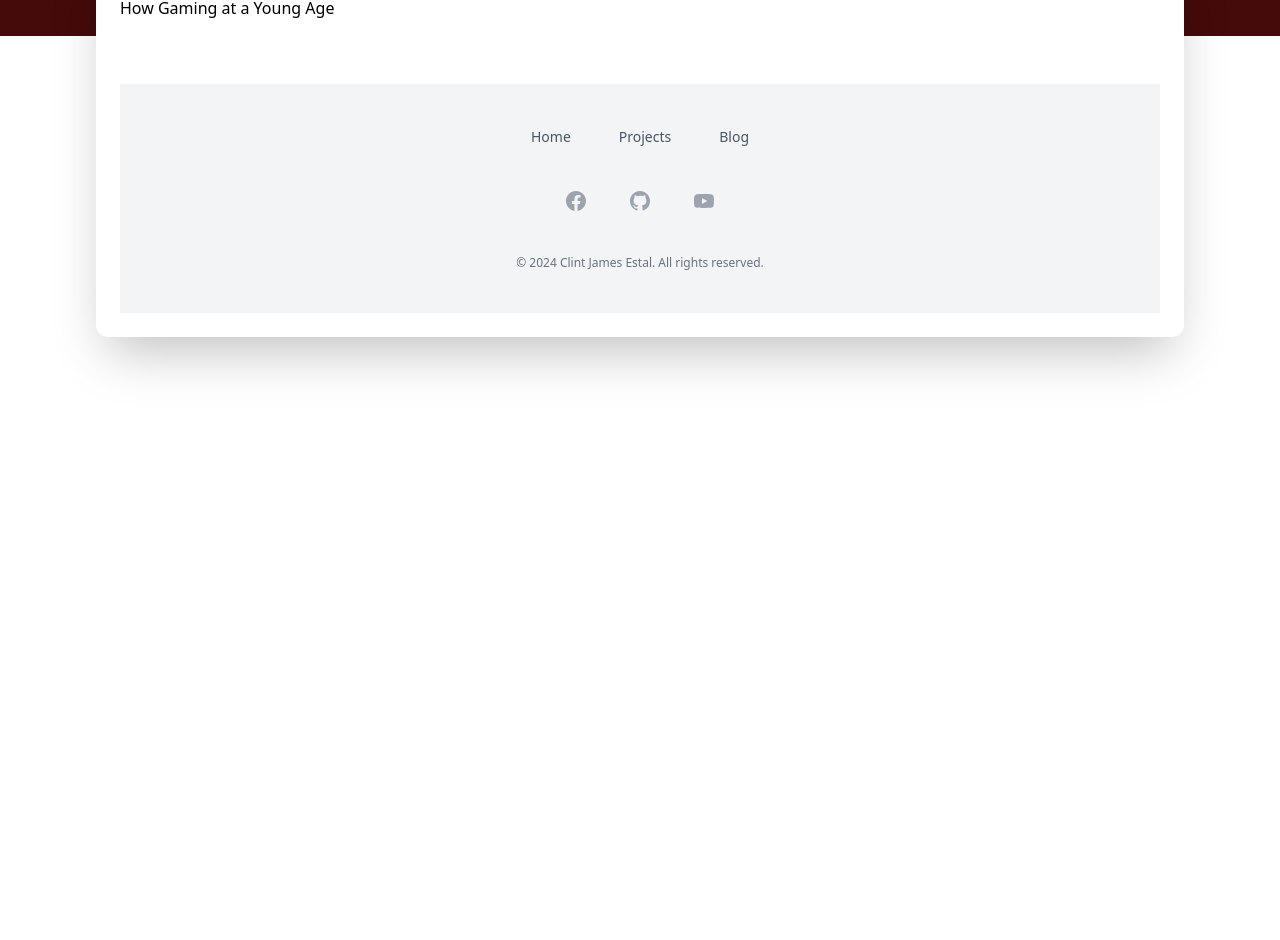
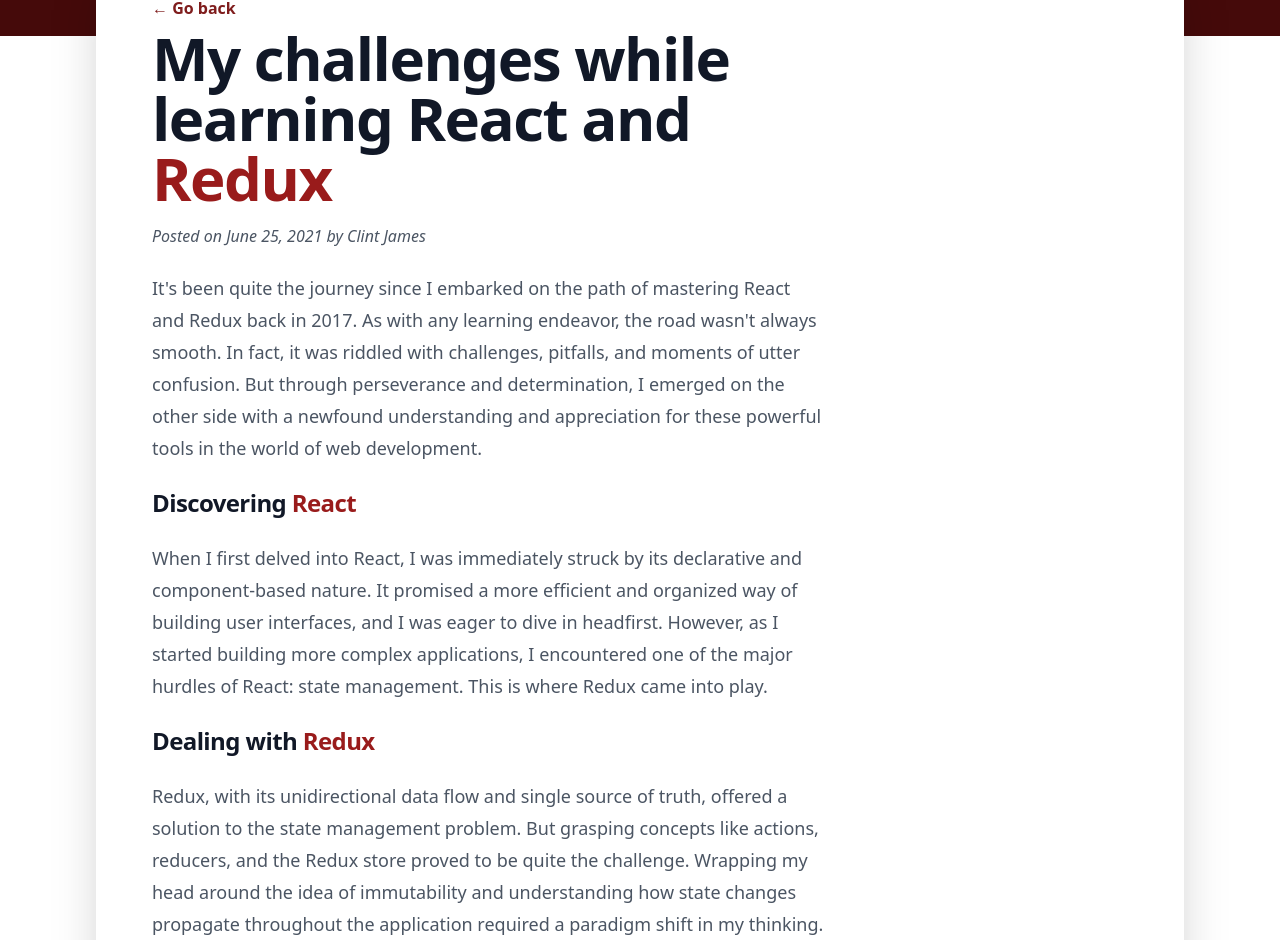
Before and after one commit to cjestal/clint-portfolio, a Nuxt app: page /Blog/my-challenges-learning-react-redux in a window 1280 px wide. Shown: the part 157-1097 px from the top of the page. Before the commit the page ends 800 px from the top, so only its background shows below. Built offline with nearby package versions, Linux system fonts and the light colour scheme.

Commit message:
blog ui updates

```diff
--- a/components/AboutMeSection.vue
+++ b/components/AboutMeSection.vue
@@ -5,7 +5,8 @@
 			<h1
 				class="text-3xl font-bold leading-tight tracking-tight text-gray-900 mb-3"
 			>
-				Hi there, I'm <span class="text-red-800">Clint James </span><span class="wave">👋</span>
+				Hi there, I'm <span class="text-red-800">Clint James </span
+				><span class="wave">👋</span>
 			</h1>
 
 			<p class="text-lg leading-8 text-gray-600 max-w-screen-3xl">
@@ -16,8 +17,14 @@
 				continuous discovery for 11 years.
 			</p>
 			<p class="text-lg leading-8 text-gray-600">
-				If you have a project you'd like to work on, I'd be happy to help. Let's
-				connect!
+				If you have a project you'd like to work on, I'd be happy to help.
+
+				<a
+					target="_blank"
+					href="https://calendly.com/cjestal-czhy/quick-chat-with-clint-james"
+					class="text-red-800"
+					>Let's connect!</a
+				>
 			</p>
 			<!-- socials -->
 			<div class="flex flex-wrap justify-start gap-2">
--- a/components/BlogPost.vue
+++ b/components/BlogPost.vue
@@ -12,6 +12,8 @@
 				>
 					{{ others }} <span class="text-red-800">{{ lastWord }}</span>
 				</h2>
+
+                <h3 class="my-4 text-gray-600 text-base italic">Posted on {{ datePosted }} by {{ author }}</h3>
 
 				<div class="mt-6 text-lg leading-8 text-gray-600">
 					<slot></slot>
--- a/components/ProjectsSection.vue
+++ b/components/ProjectsSection.vue
@@ -10,10 +10,10 @@
 		</div>
 
 		<div class="flex flex-col gap-6">
-			<div class="relative overflow-hidden rounded-lg lg:h-60">
+			<div class="relative overflow-hidden rounded-lg lg:h-72">
 				<div class="absolute inset-0">
 					<img
-						src="https://tailwindui.com/img/ecommerce-images/category-page-01-featured-collection.jpg"
+						src="https://images.unsplash.com/photo-1568992687947-868a62a9f521?q=80&w=2832&auto=format&fit=crop&ixlib=rb-4.0.3&ixid=M3wxMjA3fDB8MHxwaG90by1wYWdlfHx8fGVufDB8fHx8fA%3D%3D"
 						alt=""
 						class="h-full w-full object-cover object-center"
 					/>
@@ -38,12 +38,12 @@
 				</div>
 			</div>
 
-			<div class="relative overflow-hidden rounded-lg lg:h-60">
+			<div class="relative overflow-hidden rounded-lg lg:h-72">
 				<div class="absolute inset-0">
 					<img
-						src="https://tailwindui.com/img/ecommerce-images/category-page-01-featured-collection.jpg"
+						src="https://images.unsplash.com/photo-1575468130718-697b2fa904dc?q=80&w=2944&auto=format&fit=crop&ixlib=rb-4.0.3&ixid=M3wxMjA3fDB8MHxwaG90by1wYWdlfHx8fGVufDB8fHx8fA%3D%3D"
 						alt=""
-						class="h-full w-full object-cover object-center"
+						class="h-full w-full object-cover object-right"
 					/>
 				</div>
 				<div aria-hidden="true" class="relative h-96 w-full lg:hidden" />
--- a/nuxt.config.ts
+++ b/nuxt.config.ts
@@ -6,5 +6,14 @@ export default defineNuxtConfig({
     exposeConfig: true,
     viewer: true,
     // and more...
-  }
+  },
+  app: {
+    head: {
+      title: "Clint James",
+      meta: [
+        { charset: "utf-8" },
+        { name: "viewport", content: "width=device-width, initial-scale=1" },
+      ],
+    },
+  },
 })
--- a/pages/Blog/10-features-that-makes-tailwindcss-awesome.vue
+++ b/pages/Blog/10-features-that-makes-tailwindcss-awesome.vue
@@ -1,5 +1,25 @@
 <template>
-  <div>
-    <h1>10 Features That Makes TailwindCSS Awesome</h1>
-  </div>
+	<BlogPost
+		title="10 features that makes TailwindCSS awesome!"
+		author="Clint James"
+		datePosted="January 15, 2024"
+	>
+		<p class="mb-6">
+			From the pixelated landscapes of Diablo 2 to the immersive worlds of Dark
+			Cloud, my childhood was filled with adventures in gaming that shaped not
+			only my leisure time but also my career path. Growing up with gaming
+			consoles like the PlayStation 2 and Gameboy Advance, and spending hours
+			tinkering with games like The Sims and Pokémon, I never imagined that
+			these experiences would pave the way for a career in web development.
+		</p>
+
+		<SectionHeader main="Discovering the World of Gaming" />
+		<p class="mb-6">
+			As a kid, I was drawn into the mesmerizing realm of gaming. Each title
+			offered a unique escape, whether it was battling demons in Diablo 2,
+			rebuilding civilizations in Dark Cloud, or nurturing virtual lives in The
+			Sims. These games weren't just sources of entertainment; they ignited my
+			imagination and fueled my curiosity about technology.
+		</p>
+	</BlogPost>
 </template>
--- a/pages/Blog/artificial-intelligence-skip-bottlenecks.vue
+++ b/pages/Blog/artificial-intelligence-skip-bottlenecks.vue
@@ -1,5 +1,25 @@
 <template>
-    <div>
-      <h1>How Gaming at a Young Age</h1>
-    </div>
-  </template>
+	<BlogPost
+		title="How I Use Artificial Intelligence to Skip Code Bottlenecks"
+		author="Clint James"
+		datePosted="September 10, 2022"
+	>
+		<p class="mb-6">
+			From the pixelated landscapes of Diablo 2 to the immersive worlds of Dark
+			Cloud, my childhood was filled with adventures in gaming that shaped not
+			only my leisure time but also my career path. Growing up with gaming
+			consoles like the PlayStation 2 and Gameboy Advance, and spending hours
+			tinkering with games like The Sims and Pokémon, I never imagined that
+			these experiences would pave the way for a career in web development.
+		</p>
+
+		<SectionHeader main="Discovering the World of Gaming" />
+		<p class="mb-6">
+			As a kid, I was drawn into the mesmerizing realm of gaming. Each title
+			offered a unique escape, whether it was battling demons in Diablo 2,
+			rebuilding civilizations in Dark Cloud, or nurturing virtual lives in The
+			Sims. These games weren't just sources of entertainment; they ignited my
+			imagination and fueled my curiosity about technology.
+		</p>
+	</BlogPost>
+</template>
--- a/pages/Blog/exploring-new-vue-3-features.vue
+++ b/pages/Blog/exploring-new-vue-3-features.vue
@@ -1,5 +1,25 @@
 <template>
-  <div>
-    <h1>Exploring New Vue 3 Features</h1>
-  </div>
+	<BlogPost
+		title="Exploring the New Features of Vue 3"
+		author="Clint James"
+		datePosted="February 20, 2024"
+	>
+		<p class="mb-6">
+			From the pixelated landscapes of Diablo 2 to the immersive worlds of Dark
+			Cloud, my childhood was filled with adventures in gaming that shaped not
+			only my leisure time but also my career path. Growing up with gaming
+			consoles like the PlayStation 2 and Gameboy Advance, and spending hours
+			tinkering with games like The Sims and Pokémon, I never imagined that
+			these experiences would pave the way for a career in web development.
+		</p>
+
+		<SectionHeader main="Discovering the World of Gaming" />
+		<p class="mb-6">
+			As a kid, I was drawn into the mesmerizing realm of gaming. Each title
+			offered a unique escape, whether it was battling demons in Diablo 2,
+			rebuilding civilizations in Dark Cloud, or nurturing virtual lives in The
+			Sims. These games weren't just sources of entertainment; they ignited my
+			imagination and fueled my curiosity about technology.
+		</p>
+	</BlogPost>
 </template>
--- a/pages/Blog/how-gaming-at-a-young-age.vue
+++ b/pages/Blog/how-gaming-at-a-young-age.vue
@@ -2,7 +2,7 @@
 	<BlogPost
 		title="How Gaming at a Young Age Led Me to a Career in Web Development"
 		author="Clint James"
-		datePosted="2024-03-01"
+		datePosted="June 25, 2021"
 	>
 		<p class="mb-6">
 			From the pixelated landscapes of Diablo 2 to the immersive worlds of Dark
--- a/pages/Blog/index.vue
+++ b/pages/Blog/index.vue
@@ -84,7 +84,7 @@ const blogPosts = [
 	},
 	{
 		id: 2,
-		title: "My challenges when I was learning React and Redux",
+		title: "My challenges while learning React and Redux",
 		href: "/blog/my-challenges-learning-react-redux",
 		description:
 			"Illo sint voluptas. Error voluptates culpa eligendi. Hic vel totam vitae illo. Non aliquid explicabo necessitatibus unde. Sed exercitationem placeat consectetur nulla deserunt vel. Iusto corrupti dicta.",
--- a/pages/Blog/my-challenges-learning-react-redux.vue
+++ b/pages/Blog/my-challenges-learning-react-redux.vue
@@ -1,5 +1,67 @@
 <template>
-  <div>
-    <h1>How Gaming at a Young Age</h1>
-  </div>
+	<BlogPost
+		title="My challenges while learning React and Redux"
+		author="Clint James"
+		datePosted="June 25, 2021"
+	>
+		<p class="mb-6">
+			It's been quite the journey since I embarked on the path of mastering
+			React and Redux back in 2017. As with any learning endeavor, the road
+			wasn't always smooth. In fact, it was riddled with challenges, pitfalls,
+			and moments of utter confusion. But through perseverance and
+			determination, I emerged on the other side with a newfound understanding
+			and appreciation for these powerful tools in the world of web development.
+		</p>
+
+		<SectionHeader main="Discovering React" />
+		<p class="mb-6">
+			When I first delved into React, I was immediately struck by its
+			declarative and component-based nature. It promised a more efficient and
+			organized way of building user interfaces, and I was eager to dive in
+			headfirst. However, as I started building more complex applications, I
+			encountered one of the major hurdles of React: state management. This is
+			where Redux came into play.
+		</p>
+
+		<SectionHeader main="Dealing with Redux" />
+		<p class="mb-6">
+			Redux, with its unidirectional data flow and single source of truth,
+			offered a solution to the state management problem. But grasping concepts
+			like actions, reducers, and the Redux store proved to be quite the
+			challenge. Wrapping my head around the idea of immutability and
+			understanding how state changes propagate throughout the application
+			required a paradigm shift in my thinking.
+		</p>
+		<p class="mb-6">
+			One concept in Redux that particularly tripped me up was asynchronous
+			actions and middleware like Redux Thunk. Handling asynchronous logic
+			within a Redux application felt like navigating a labyrinth at times. It
+			took a fair amount of trial and error before I fully understood the
+			nuances of dispatching asynchronous actions and managing side effects.
+		</p>
+
+		<SectionHeader main="It's been fun!" />
+		<p class="mb-6">
+			Reflecting on my journey, I realize that the struggles I faced were
+			instrumental in shaping my understanding of React and Redux. Each obstacle
+			I overcame served as a building block, gradually strengthening my
+			proficiency in these technologies. I learned the importance of patience,
+			persistence, and the value of seeking help when needed.
+		</p>
+		<p class="mb-6">
+			Today, I'm proud to say that my skill level with React and Redux has
+			evolved significantly. I'm comfortable architecting complex applications,
+			implementing efficient state management strategies, and troubleshooting
+			issues that arise along the way. While there's always room for growth and
+			refinement, I'm confident in my abilities to tackle any challenge that
+			comes my way.
+		</p>
+		<p class="mb-6">
+			Learning React and Redux has been a challenging yet rewarding experience.
+			It's a journey marked by moments of frustration, enlightenment, and
+			ultimately, mastery. And as I continue to hone my skills and explore new
+			frontiers in web development, I'll always look back on my journey with
+			gratitude for the lessons learned and the obstacles overcome.
+		</p>
+	</BlogPost>
 </template>
--- a/pages/Blog/why-javascript-is-king.vue
+++ b/pages/Blog/why-javascript-is-king.vue
@@ -1,5 +1,25 @@
 <template>
-  <div>
-    <h1>Why JavaScript is King</h1>
-  </div>
+	<BlogPost
+		title="Why JavaScript is Still the King of Web Development"
+		author="Clint James"
+		datePosted="March 05, 2024"
+	>
+		<p class="mb-6">
+			From the pixelated landscapes of Diablo 2 to the immersive worlds of Dark
+			Cloud, my childhood was filled with adventures in gaming that shaped not
+			only my leisure time but also my career path. Growing up with gaming
+			consoles like the PlayStation 2 and Gameboy Advance, and spending hours
+			tinkering with games like The Sims and Pokémon, I never imagined that
+			these experiences would pave the way for a career in web development.
+		</p>
+
+		<SectionHeader main="Discovering the World of Gaming" />
+		<p class="mb-6">
+			As a kid, I was drawn into the mesmerizing realm of gaming. Each title
+			offered a unique escape, whether it was battling demons in Diablo 2,
+			rebuilding civilizations in Dark Cloud, or nurturing virtual lives in The
+			Sims. These games weren't just sources of entertainment; they ignited my
+			imagination and fueled my curiosity about technology.
+		</p>
+	</BlogPost>
 </template>
```
Also changed, not shown: 1 other file (tests, documents, lock files or other folders).
